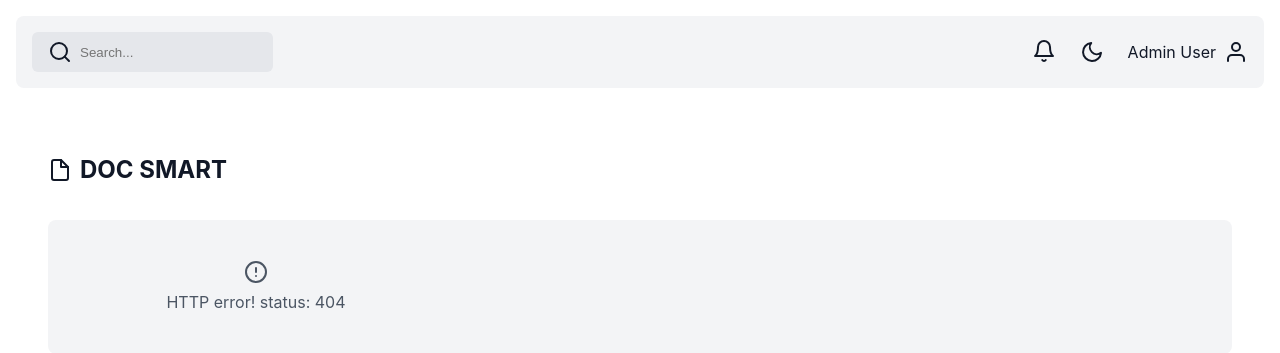
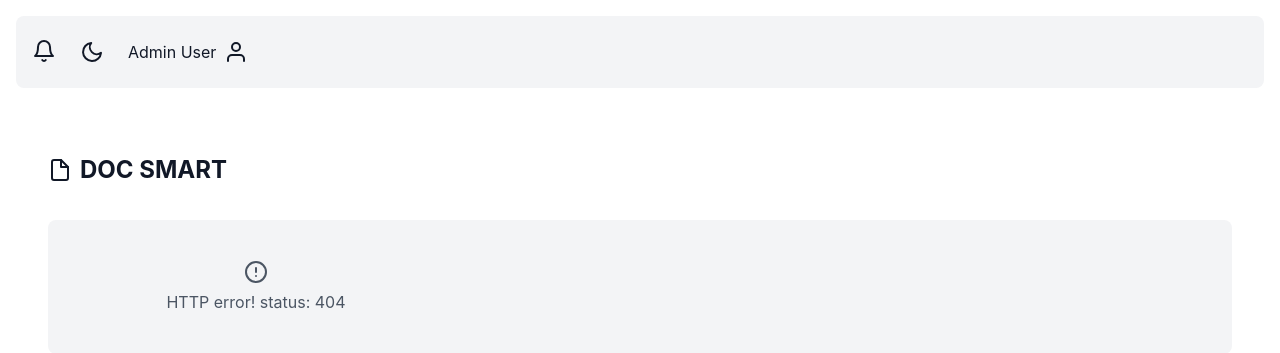
Before and after one commit to RodrigoCastroMoura/DocSmartUser, a Python web app: template templates/document_types.html in a window 1280 px wide. Shown: the top 353 px of the page. Run offline with Jinja, Linux system fonts and the light colour scheme; the template is opened without the code that fills it, so the values that code supplies are empty; some libraries are stand-ins or nearby versions.

Commit message:
Assistant checkpoint: Remove search bar from header
Assistant generated file changes:
- templates/base.html: Remove search bar from header

---

User prompt:

retire o campo search do header

Replit-Commit-Author: Assistant
Replit-Commit-Session-Id: 1818018a-f470-4401-a541-48ca68b89b2a

```diff
--- a/templates/base.html
+++ b/templates/base.html
@@ -72,10 +72,6 @@
         <!-- Main Content -->
         <main class="main-content">
             <header class="top-bar">
-                <div class="search-bar">
-                    <i data-feather="search"></i>
-                    <input type="text" placeholder="Search...">
-                </div>
                 <div class="user-menu">
                     <button class="notifications">
                         <i data-feather="bell"></i>
```
